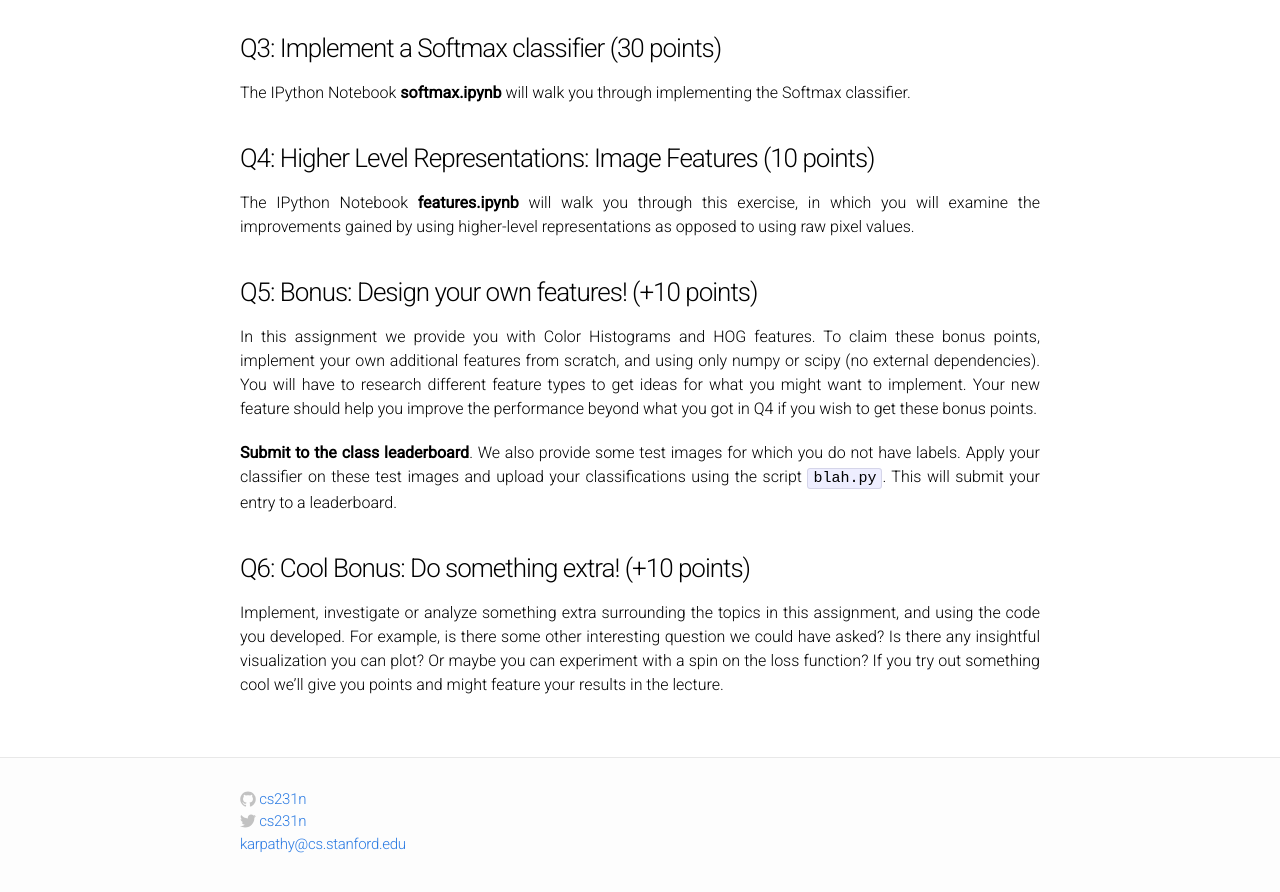
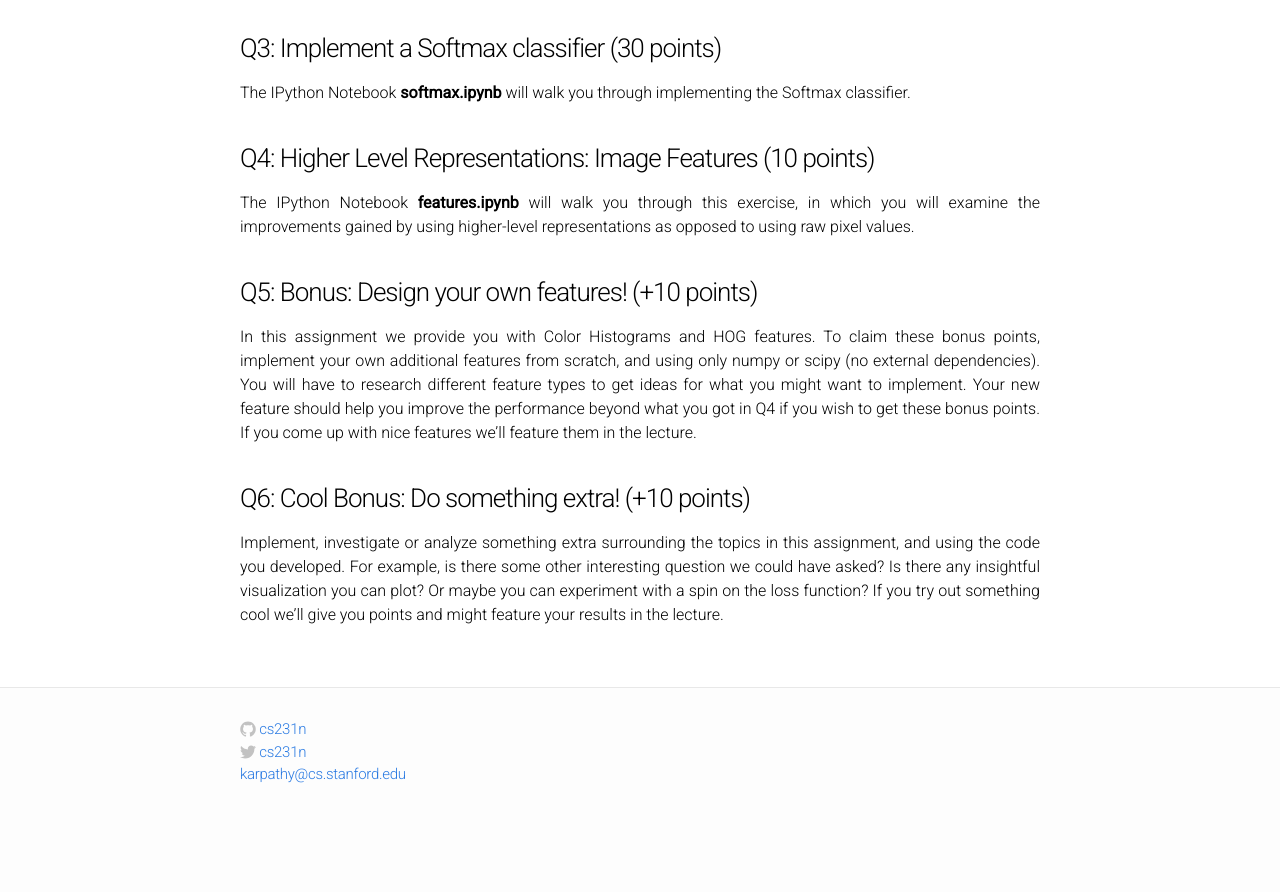
Before and after one commit to cs231n/cs231n.github.io, a Jekyll site: the page built from assignment1.md, in a window 1280 px wide and 900 px high, scrolled down 1679 px. Shown: the top 892 px of the window. Built offline with Jekyll 4.4.1, drawn with Linux system fonts in a browser that asks for light colours; Markdown is read by kramdown in place of the engine named in the settings; after the commit the page ends 2510 px from its top, so only the background shows below that.

Commit message:
changes lol

```diff
--- a/assignment1.md
+++ b/assignment1.md
@@ -83,9 +83,7 @@ The IPython Notebook **features.ipynb** will walk you through this exercise, in
 
 ### Q5: Bonus: Design your own features! (+10 points)
 
-In this assignment we provide you with Color Histograms and HOG features. To claim these bonus points, implement your own additional features from scratch, and using only numpy or scipy (no external dependencies). You will have to research different feature types to get ideas for what you might want to implement. Your new feature should help you improve the performance beyond what you got in Q4 if you wish to get these bonus points.
-
-**Submit to the class leaderboard**. We also provide some test images for which you do not have labels. Apply your classifier on these test images and upload your classifications using the script `blah.py`. This will submit your entry to a leaderboard.
+In this assignment we provide you with Color Histograms and HOG features. To claim these bonus points, implement your own additional features from scratch, and using only numpy or scipy (no external dependencies). You will have to research different feature types to get ideas for what you might want to implement. Your new feature should help you improve the performance beyond what you got in Q4 if you wish to get these bonus points. If you come up with nice features we'll feature them in the lecture.
 
 ### Q6: Cool Bonus: Do something extra! (+10 points)
 
```
